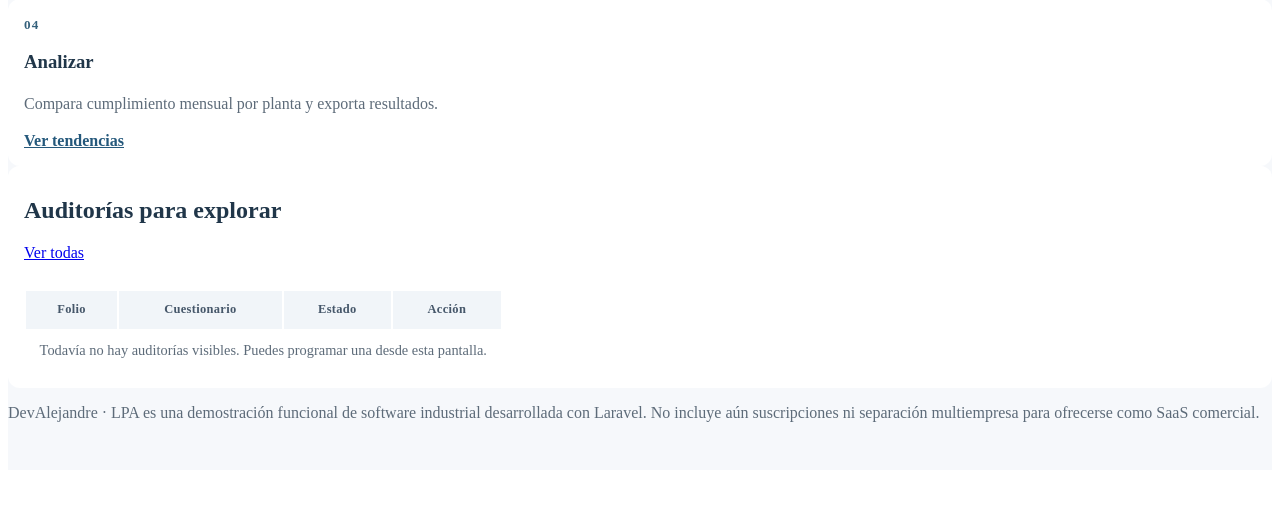
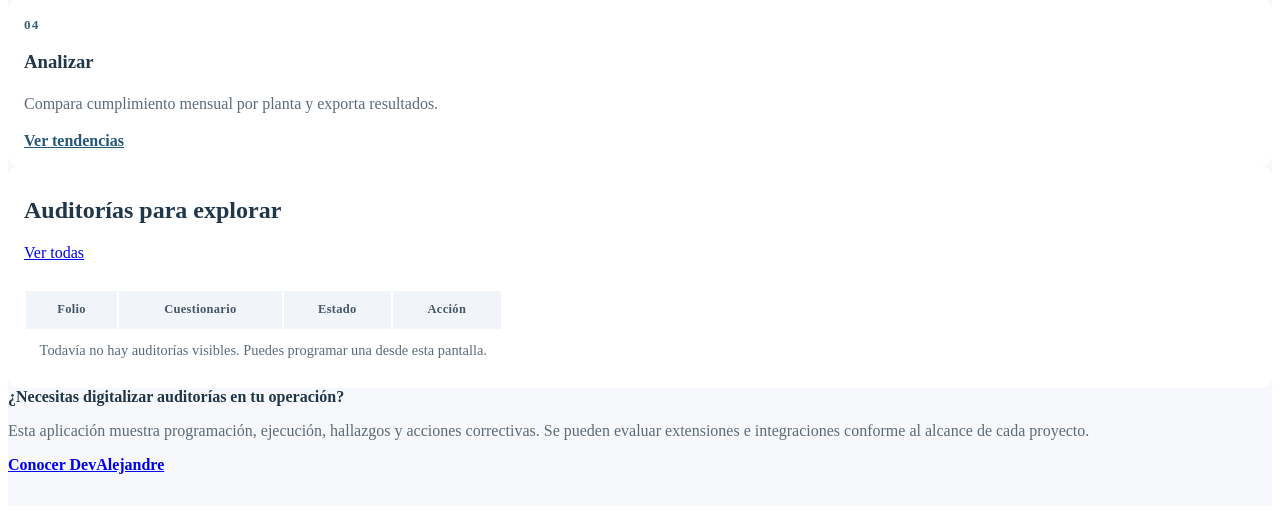
Before and after one commit to diegoarmando025/plantcore-lpa, a Laravel app: page /guia in a window 1280 px wide. Shown: the part 1671-2185 px from the top of the page. Before the commit the page ends 2093 px from the top, so only its background shows below. Run offline with Laravel 12, Linux system fonts and the light colour scheme; a user stored in the database is signed in; data comes from the database, SQL or seed files in the repository; data that the repository does not hold is empty; style sheets or scripts are compiled from the project's sources.

Commit message:
feat(portfolio): focus reviewer copy on demonstrated capabilities and project opportunities

```diff
--- a/resources/views/portfolio/guide.blade.php
+++ b/resources/views/portfolio/guide.blade.php
@@ -44,5 +44,5 @@
 <tr><td class="fw-semibold">#{{ $audit->id }}</td><td>{{ $audit->template?->name }}</td><td><span class="badge {{ $audit->status === 'completed' ? 'text-bg-success' : 'text-bg-warning' }}">{{ $audit->status === 'completed' ? 'Completada' : 'Programada' }}</span></td><td class="text-end"><a href="{{ route('lpa.audits.show', $audit) }}" class="btn btn-sm btn-outline-secondary">Abrir</a></td></tr>
 @empty<tr><td colspan="4" class="text-center text-secondary py-4">Todavía no hay auditorías visibles. Puedes programar una desde esta pantalla.</td></tr>@endforelse
 </tbody></table></div></div></div>
-<p class="small text-secondary">DevAlejandre · LPA es una demostración funcional de software industrial desarrollada con Laravel. No incluye aún suscripciones ni separación multiempresa para ofrecerse como SaaS comercial.</p>
+<div class="portfolio-next-step d-flex flex-wrap justify-content-between align-items-center gap-3 mt-4"><div><strong>¿Necesitas digitalizar auditorías en tu operación?</strong><p class="small text-secondary mb-0">Esta aplicación muestra programación, ejecución, hallazgos y acciones correctivas. Se pueden evaluar extensiones e integraciones conforme al alcance de cada proyecto.</p></div><a href="https://devalejandre.com" class="btn btn-outline-primary" rel="noopener">Conocer DevAlejandre</a></div>
 @endsection
```
